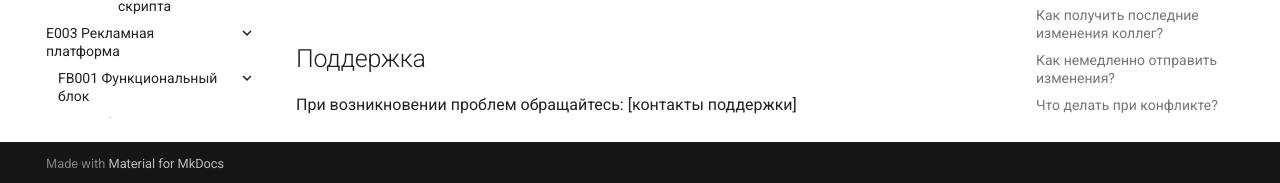
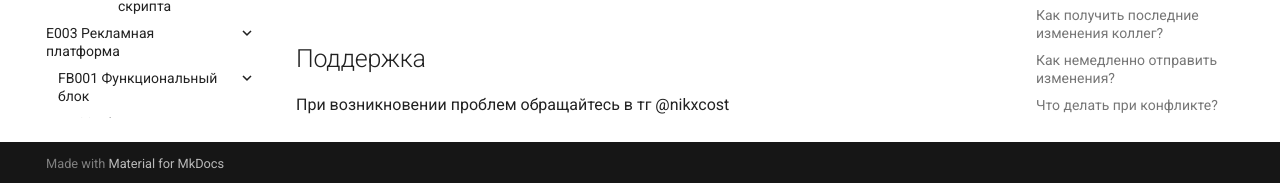
Before and after one commit to nikxcost/docs_as_code, an MkDocs documentation site: the page built from docs/ONBOARDING.md, in a window 1280 px wide and 900 px high, scrolled down 5193 px. Shown: the part 714-897 px from the top of the window. Built offline with MkDocs 1.6.1 and Material for MkDocs 9.7.7, drawn with Linux system fonts in a browser that asks for light colours.

Commit message:
Update ONBOARDING.md

```diff
--- a/docs/ONBOARDING.md
+++ b/docs/ONBOARDING.md
@@ -205,4 +205,4 @@ tags:
 
 ## Поддержка
 
-При возникновении проблем обращайтесь: [контакты поддержки]
+При возникновении проблем обращайтесь в тг @nikxcost
```
